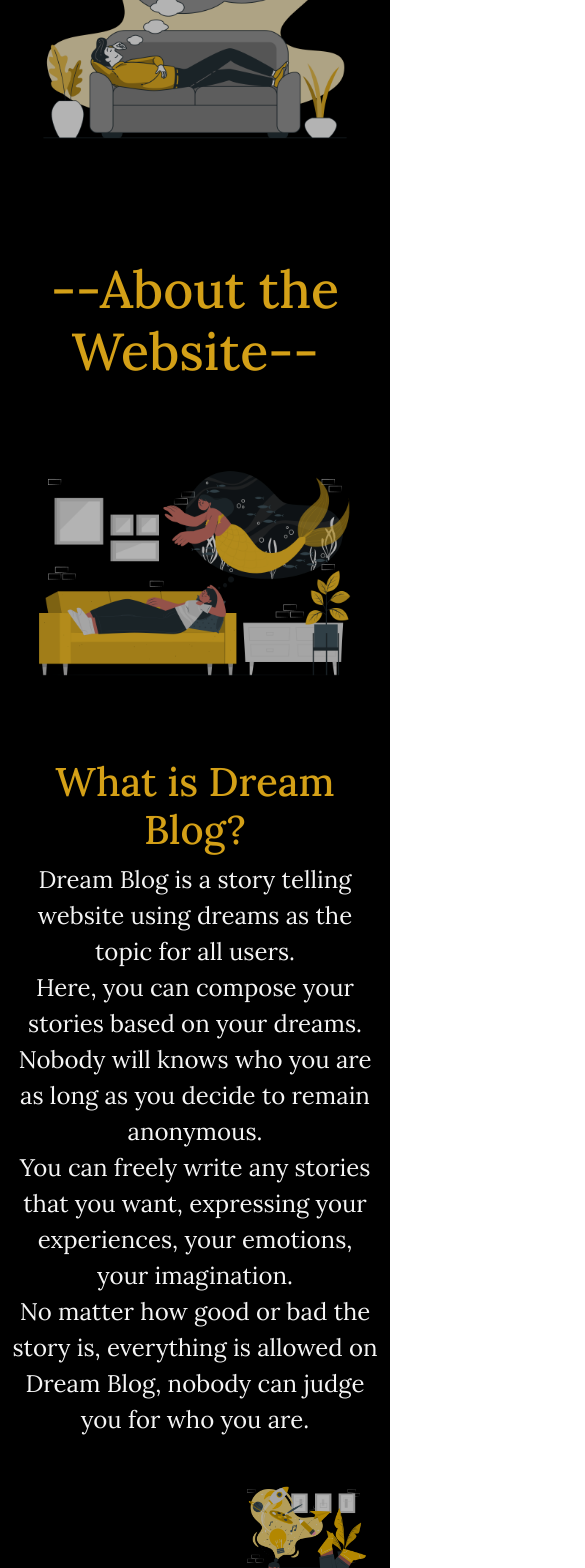
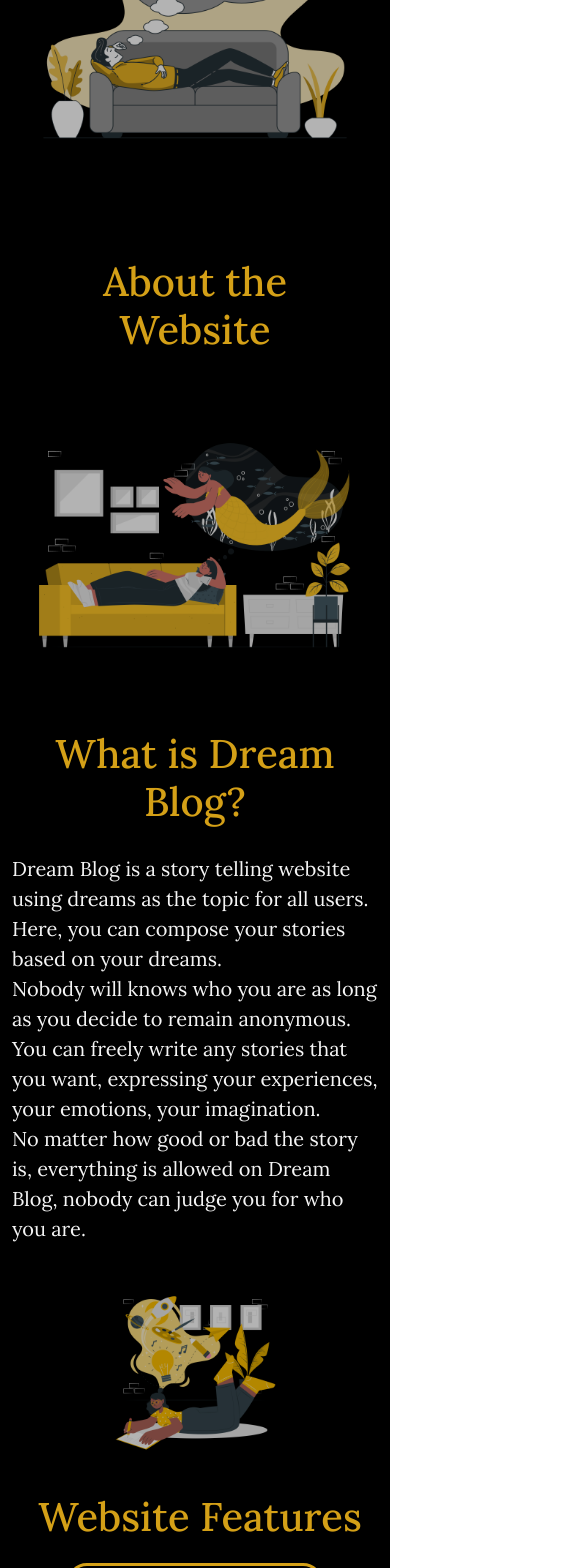
Before and after one commit to AkimuraNg/Dream-Blog, a React (Create React App) app in the folder dream/: page / in a window 390 px wide. Shown: the part 432-2000 px from the top of the page, 585 px wide, since content can reach past the window. Built offline with nearby package versions, Linux system fonts and the light colour scheme.

Commit message:
Fix mobile css

```diff
--- a/dream/src/App.css
+++ b/dream/src/App.css
@@ -186,7 +186,7 @@ button:active {
 }
 
 .cardFeat {
-  width: 24rem;
+  width: 18rem;
   margin: 24px 0px;
   padding: 32px 8px;
   display: flex;
@@ -352,21 +352,41 @@ button:active {
     flex-direction: row;
   }
 
+  .aboutT{
+    font-size: 40px;
+  }
+
   .aboutContent {
     padding: 0;
     margin: 0;
     text-align: center;
   }
 
+  .aboutContent p{
+    padding: 20px 0px;
+    font-size: 20px;
+    text-align: left;
+  }
+
+  .illustration{
+    margin: 0px 0px;
+    padding: 0px 0px;
+  }
+
   /*Card*/
   .featT {
     margin-right: 0px;
+    font-size: 40px;
   }
 
   .link {
     margin-right: 20px;
   }
 
+  .cardFeat{
+    width: 16rem;
+    margin: 12px 0px;
+  }
 
   /*Blog*/
   .Blog {
--- a/dream/src/components/Home.js
+++ b/dream/src/components/Home.js
@@ -33,7 +33,7 @@ const Home = () => {
 
         {/* About view */}
         <section className="aboutSection" data-aos="fade-up" data-aos-duration="2500">
-          <h1 className="aboutT"> --About the Website--</h1>
+          <h1 className="aboutT"> About the Website</h1>
           <div className="about">
             <div className="row">
               <div className="col-6">
@@ -60,7 +60,7 @@ const Home = () => {
 
         {/* Features view */}
         <section className="featuresSection" data-aos="fade-up" data-aos-duration="3000">
-          <h1 className="featT">--Website Features--</h1>
+          <h1 className="featT"> Website Features </h1>
           {/* Card views */}
           <div className="features">
             <div className="row">
@@ -87,6 +87,7 @@ const Home = () => {
               justifyContent: 'center',
               fontSize: '30px',
               textDecoration: 'none',
+              textAlign:'center',
               paddingBottom: 40
             }}> The journey of dreams is waiting for you</Link>
           </div>
```
